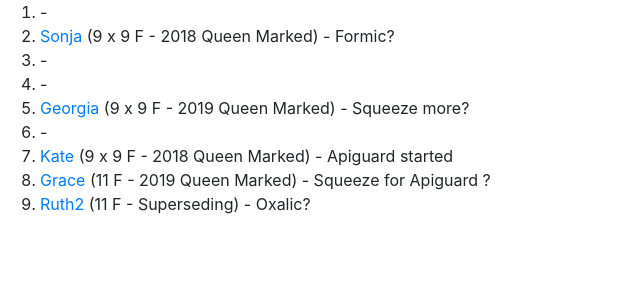
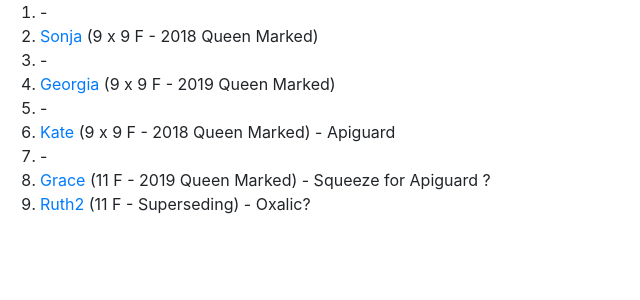
Before and after one commit to joejcollins/rhapsody-angel, a Jekyll site: the page built from index.md, in a window 1280 px wide. Shown: the top 300 px of the page, without its empty margins (0-640 px from the left). Built offline with Jekyll 4.4.1, drawn with Linux system fonts in a browser that asks for light colours.

Commit message:
Moved the hives

```diff
--- a/_includes/apiary.md
+++ b/_includes/apiary.md
@@ -1,9 +1,9 @@
 1. -
-1. [Sonja]({{ site.baseurl }}/queens/sonja/) (9 x 9 F - 2018 Queen Marked) - Formic?
+1. [Sonja]({{ site.baseurl }}/queens/sonja/) (9 x 9 F - 2018 Queen Marked)
 1. -
+1. [Georgia]({{ site.baseurl }}/queens/georgia/) (9 x 9 F - 2019 Queen Marked)
 1. -
-1. [Georgia]({{ site.baseurl }}/queens/georgia/) (9 x 9 F - 2019 Queen Marked) - Squeeze more?
+1. [Kate]({{ site.baseurl }}/queens/kate/) (9 x 9 F - 2018 Queen Marked) - Apiguard
 1. -
-1. [Kate]({{ site.baseurl }}/queens/kate/) (9 x 9 F - 2018 Queen Marked) - Apiguard started
 1. [Grace]({{ site.baseurl }}/queens/grace/) (11 F - 2019 Queen Marked) - Squeeze for Apiguard ?
 1. [Ruth2]({{ site.baseurl }}/queens/ruth2/) (11 F - Superseding) - Oxalic?
```
